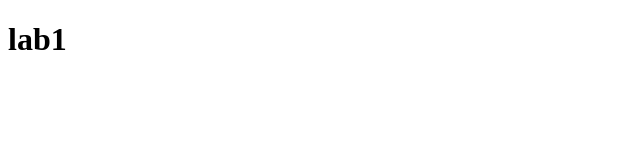
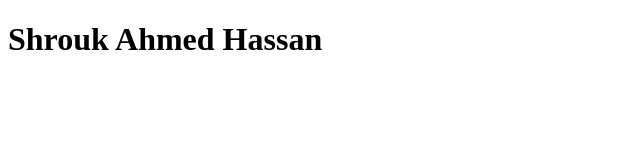
Before and after one commit to Shrouk2000/lab1VirsionControl, a plain HTML site: page lab1/index.html in a window 1280 px wide. Shown: the whole page, without its empty margins (0-640 px from the left). Drawn offline with Linux system fonts and the light colour scheme.

Commit message:
Commit message

```diff
--- a/lab1/index.html
+++ b/lab1/index.html
@@ -6,6 +6,6 @@
     <title>Document</title>
 </head>
 <body>
-    <h1>lab1</h1>
+    <h1>Shrouk Ahmed Hassan</h1>
 </body>
 </html>
```
